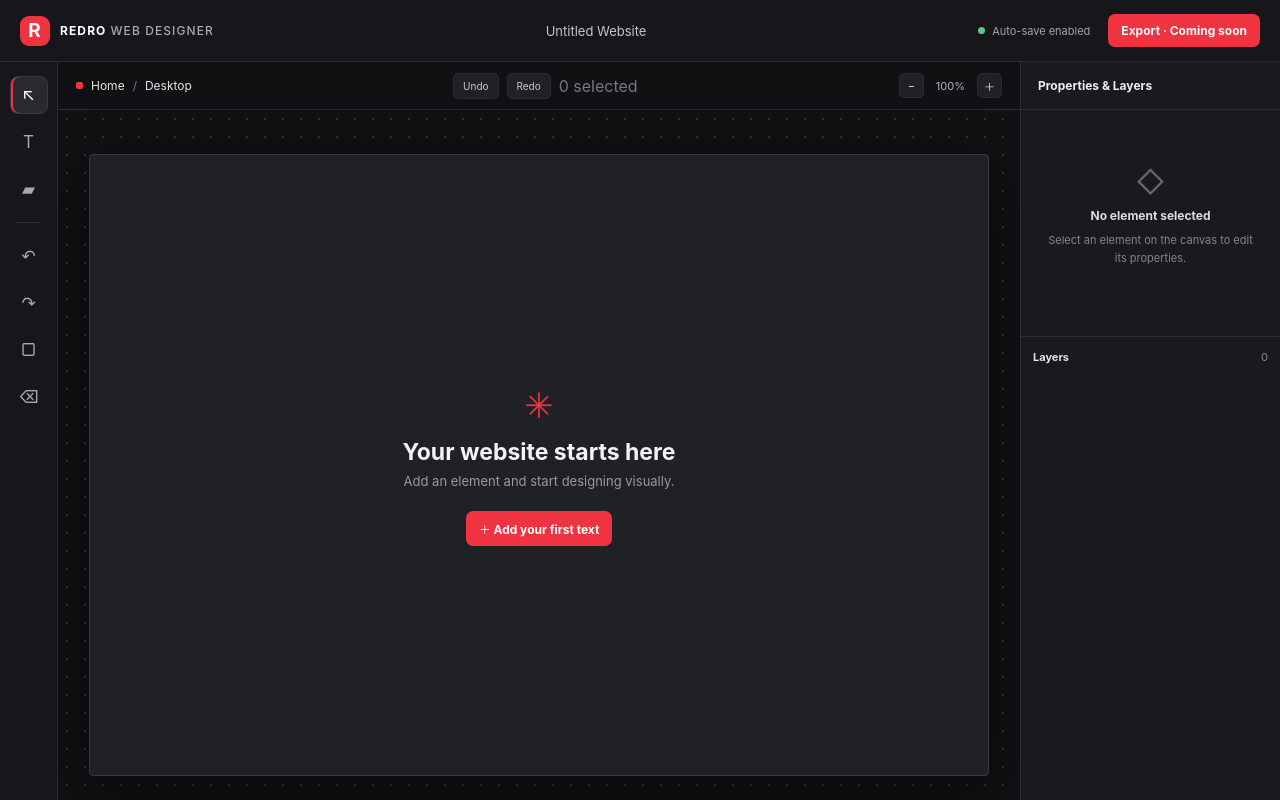
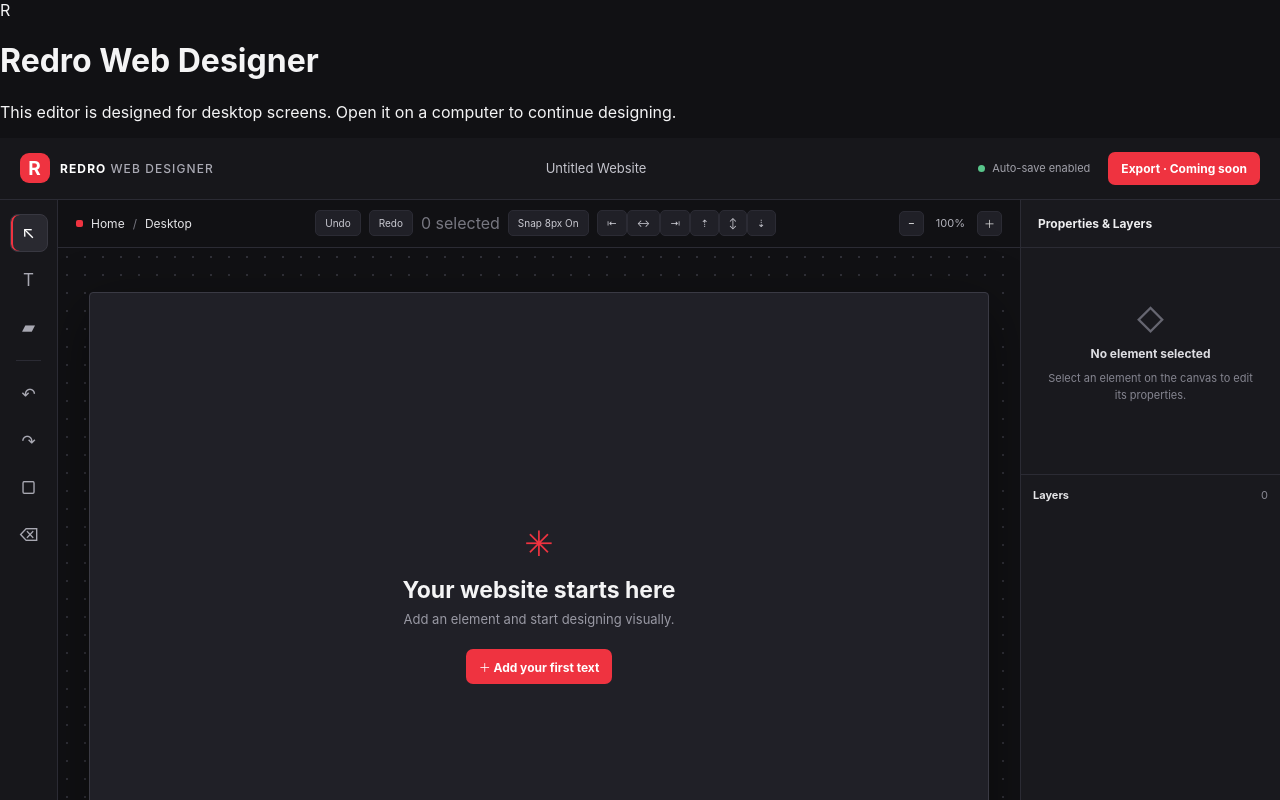
Before and after one commit to mhamedshasho/Redro-web-designer-, a React (Vite) app: page / in a window 1280 px wide. Shown: the top 800 px of the page. Built offline with nearby package versions, Linux system fonts and the light colour scheme.

Commit message:
feat: add desktop canvas snap and alignment toolbar

```diff
--- a/src/App.tsx
+++ b/src/App.tsx
@@ -45,6 +45,9 @@ function CanvasNode({ node, zoom }: { node: DocumentNode; zoom: number }) {
   };
 
   const handlePointerUp = (event: PointerEvent<HTMLDivElement>) => {
+    if (dragRef.current?.committed && useEditorStore.getState().snapEnabled) {
+      useEditorStore.getState().snapSelectedToGrid();
+    }
     dragRef.current = null;
     delete (event.currentTarget as HTMLDivElement).dataset.dragIds;
     if (event.currentTarget.hasPointerCapture(event.pointerId)) event.currentTarget.releasePointerCapture(event.pointerId);
@@ -171,6 +174,10 @@ export default function App() {
   const storageError = useEditorStore((state) => state.storageError);
   const initialize = useEditorStore((state) => state.initialize);
   const zoom = useEditorStore((state) => state.zoom);
+  const snapEnabled = useEditorStore((state) => state.snapEnabled);
+  const setSnapEnabled = useEditorStore((state) => state.setSnapEnabled);
+  const snapSelectedToGrid = useEditorStore((state) => state.snapSelectedToGrid);
+  const alignSelected = useEditorStore((state) => state.alignSelected);
   const addText = useEditorStore((state) => state.addText);
   const addShape = useEditorStore((state) => state.addShape);
   const setZoom = useEditorStore((state) => state.setZoom);
@@ -234,6 +241,11 @@ export default function App() {
 
   return (
     <main className="app-shell">
+      <div className="desktop-warning">
+        <div className="desktop-warning-mark">R</div>
+        <h1>Redro Web Designer</h1>
+        <p>This editor is designed for desktop screens. Open it on a computer to continue designing.</p>
+      </div>
       <header className="topbar">
         <a className="brand" href="/" aria-label="Redro Web Designer home">
           <span className="brand-mark">R</span>
@@ -266,6 +278,15 @@ export default function App() {
               <button type="button" onClick={undo} aria-label="Undo">Undo</button>
               <button type="button" onClick={redo} aria-label="Redo">Redo</button>
               <span className="muted">{selectedNodeIds.length} selected</span>
+              <button className={snapEnabled ? "snap-toggle active" : "snap-toggle"} type="button" onClick={() => setSnapEnabled(!snapEnabled)}>Snap 8px {snapEnabled ? "On" : "Off"}</button>
+              <div className="align-controls">
+                <button type="button" disabled={selectedNodeIds.length < 2} onClick={() => alignSelected("left")} title="Align left">⇤</button>
+                <button type="button" disabled={selectedNodeIds.length < 2} onClick={() => alignSelected("center-x")} title="Align horizontal center">↔</button>
+                <button type="button" disabled={selectedNodeIds.length < 2} onClick={() => alignSelected("right")} title="Align right">⇥</button>
+                <button type="button" disabled={selectedNodeIds.length < 2} onClick={() => alignSelected("top")} title="Align top">⇡</button>
+                <button type="button" disabled={selectedNodeIds.length < 2} onClick={() => alignSelected("center-y")} title="Align vertical center">↕</button>
+                <button type="button" disabled={selectedNodeIds.length < 2} onClick={() => alignSelected("bottom")} title="Align bottom">⇣</button>
+              </div>
             </div>
             <div className="zoom-controls">
               <button type="button" onClick={() => setZoom(zoom - 0.1)} aria-label="Zoom out">−</button>
```
